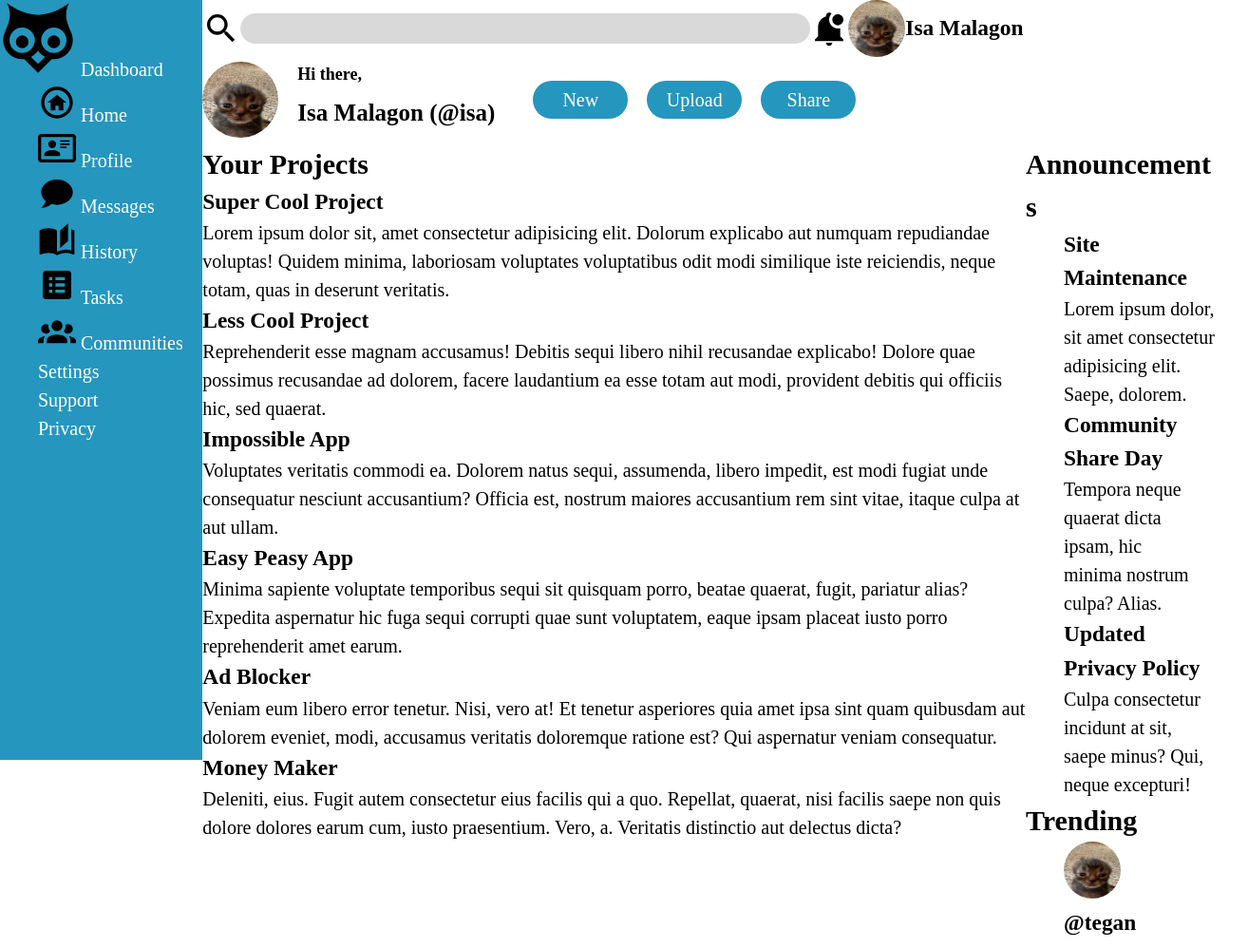
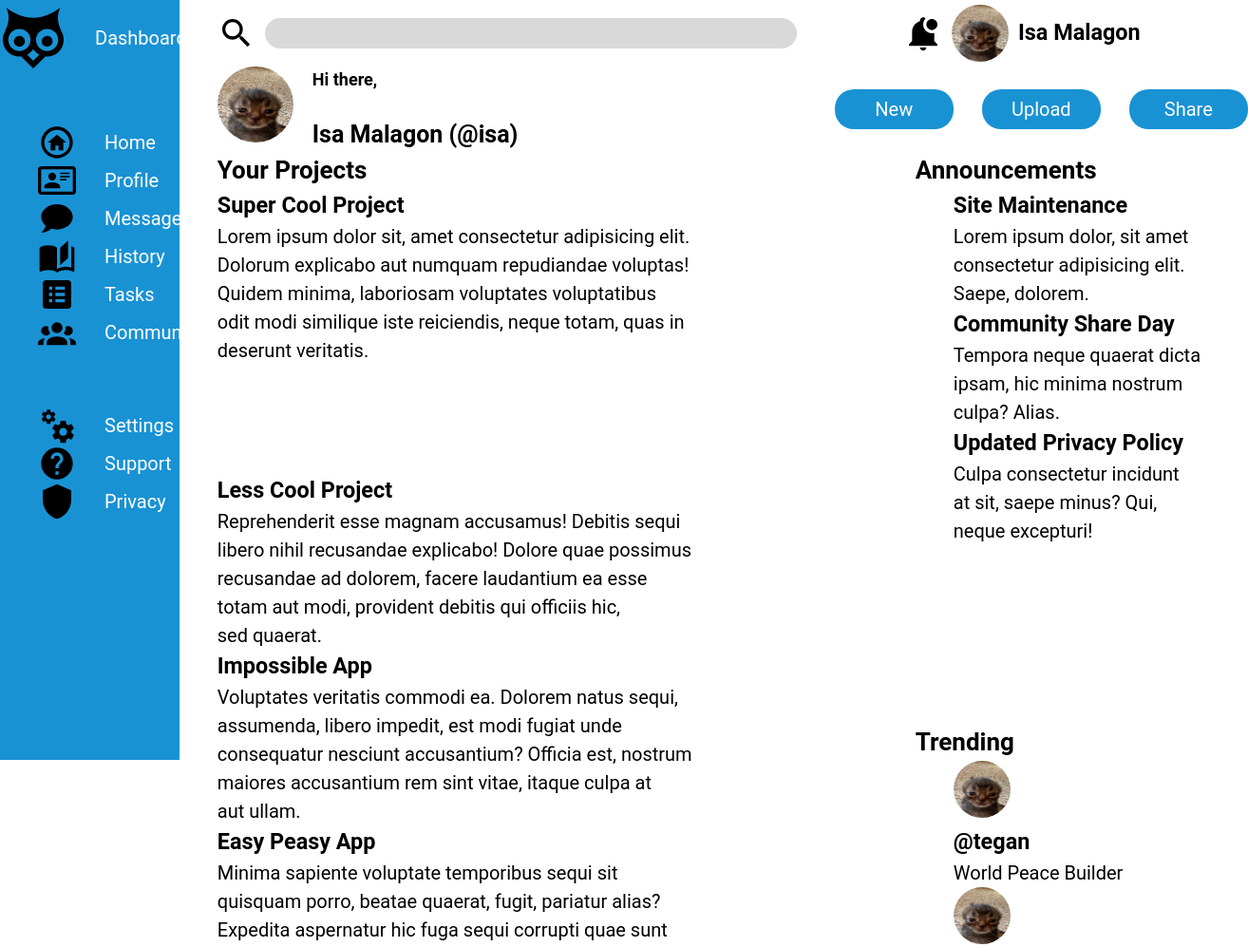
Before and after one commit to Kauboimausu/odin-admin-dashboard, a plain HTML site: page index.html in a window 1280 px wide. Shown: the top 997 px of the page at 95% size, 1314 px wide, since content can reach past the window. Drawn offline with Linux system fonts and the light colour scheme.

Commit message:
Added more to the css, header had to be restructured to grid as instructed and a lot of tweaks were made, still needs a lot of work

```diff
--- a/index.html
+++ b/index.html
@@ -9,23 +9,27 @@
 <body>
 
     <div class="sidebar">
+
         <div class="logo">
             <img class="logo-img" src="sources/owl.svg" alt="The logo, a stylized image of an owl">
-            Dashboard
+            <p>Dashboard</p>
         </div>
+
         <ul class="nav-options">
-            <li><img class="icon" src="sources/home-circle-outline.svg" alt="Home Icon"> Home</li>
-            <li><img src="sources/card-account-details-outline.svg" alt="An ID icon" class="icon"> Profile</li>
-            <li><img src="sources/chat.svg" alt="Chat icon" class="icon"> Messages</li>
-            <li><img src="sources/book-open-page-variant.svg" alt="Book icon" class="icon"> History</li>
-            <li><img src="sources/list-box.svg" alt="List icon" class="icon"> Tasks</li>
-            <li><img src="sources/account-group.svg" alt="Community icon" class="icon"> Communities</li>
+            <li><img class="icon" src="sources/home-circle-outline.svg" alt="Home Icon"> <p>Home</p></li>
+            <li><img src="sources/card-account-details-outline.svg" alt="An ID icon" class="icon"> <p>Profile</p></li>
+            <li><img src="sources/chat.svg" alt="Chat icon" class="icon"> <p>Messages</p></li>
+            <li><img src="sources/book-open-page-variant.svg" alt="Book icon" class="icon"> <p>History</p></li>
+            <li><img src="sources/list-box.svg" alt="List icon" class="icon"> <p>Tasks</p></li>
+            <li><img src="sources/account-group.svg" alt="Community icon" class="icon"> <p>Communities</p></li>
         </ul>
+
         <ul class="support-options">
-            <li>Settings</li>
-            <li>Support</li>
-            <li>Privacy</li>
+            <li><img src="sources/cogs.svg" alt="Gear icon" class="icon"><p>Settings</p></li>
+            <li><img src="sources/help-circle.svg" alt="Question mark icon" class="icon"><p>Support</p></li>
+            <li><img src="sources/shield.svg" alt="Shield icon" class="icon"><p>Privacy</p></li>
         </ul>
+
     </div>
 
     <div class="content-body">
@@ -35,13 +39,14 @@
             <div class="search-bar">
                 <img src="sources/magnify.svg" alt="A magnifying glass" class="icon">
                 <input type="text" class="search">
+            </div>
+
+            <div class="user-info">
                 <img src="sources/bell-badge.svg" alt="A bell" class="icon">
                 <img src="sources/onion.jpg" alt="User profile picture" class="small-pfp">
                 <h3>Isa Malagon</h3>
             </div>
 
-
-            <div class="post-bar">
 
             <div class="profile-welcome">
                 <img class="user-pfp" src="sources/onion.jpg" alt="User profile picture">
@@ -54,8 +59,6 @@
                 <li><button>Upload</button></li>
                 <li><button>Share</button></li>
             </ul>
-
-            </div>
 
         </div>
 
--- a/style.css
+++ b/style.css
@@ -20,10 +20,12 @@
 :root {
     font-size: 20px;
 
-    --background-blue: rgb(37, 150, 190);
+    --background-blue: rgb(25, 146, 212);
     --secondary-text-color: rgb(191, 191, 191);
     --search-bar-background-color: rgb(217, 217, 217);
     --sidebar-text-color: white;
+
+    font-family: Roboto, system-ui;
 }
 
 body {
@@ -59,16 +61,6 @@ h1, h2, h3, h4, h5, h6 {
   isolation: isolate;
 }
 
-.logo-img {
-    width: 4rem;
-    width: 4rem;
-}
-
-.nav-logos {
-    width: 2rem;
-    height: 2rem;
-}
-
 ul {
     list-style-type: none;
 }
@@ -82,40 +74,81 @@ body {
 .sidebar {
     grid-column: 1;
     grid-row: 1;
+
     background-color: var(--background-blue);
     color: var(--sidebar-text-color);
+
+    display: grid;
+    grid-template-rows: 80px 2fr 3fr;
+    row-gap: 50px;
 }
+
+.logo
+,.sidebar li {
+    display: flex;
+    align-items: center;
+}
+
+.sidebar p {
+    margin-left: 30px;
+}
+
+
 
 .content-body {
     grid-column: 2;
     grid-row: 1;
     display: grid;
-    grid-template-rows: 150px 1fr;
+    grid-template-rows: 160px 1fr;
+    padding-left: 40px;
 }
 
 .header-bar {
     grid-column: 1/-1;
     grid-row: 1;
-    display: flex;
-    flex-direction: column;
+    display: grid;
+    grid-template-columns: 3fr 2fr;
+    grid-template-rows: 70px 90px;
 }
 
 .search-bar {
-    flex: 1;
+    grid-row: 1;
+    grid-column: 1;
     display: flex;
     align-items: center;
+    gap: 10px;
 }
 
-.post-bar {
-    flex: 2;
+.user-info {
+    grid-row: 1;
+    grid-column: 2;
     display: flex;
     align-items: center;
+    justify-content: center;
+    gap: 10px;
 }
 
+.user-info > h3 {
+    display: inline;
+}
+
+.profile-welcome {
+    grid-row: 2;
+    grid-column: 1;
+    display: grid;
+    grid-template-columns: 4rem 1fr;
+    grid-template-rows: 1fr;
+    column-gap: 20px;
+}
+
+
 .post-actions {
+    grid-row: 2;
+    grid-column: 2;
     display: flex;
-    flex-direction: row;
-    gap: 20px;
+    align-items: center;
+    justify-content: center;
+    gap: 30px;
 }
 
 .post-actions button{
@@ -124,15 +157,8 @@ body {
     border: none;
     border-radius: 20px;
     font-size: 1rem;
-    width: 100px;
-    padding: 5px;
-}
-
-.profile-welcome {
-    display: inline grid;
-    grid-column: 80px 100px;
-    grid-row: 30px 50px;
-    column-gap: 20px;
+    width: 125px;
+    padding: 6px;
 }
 
 .content-section{
@@ -140,12 +166,18 @@ body {
     grid-row: 2/-1;
     display: grid;
     grid-template-rows: repeat(2, 1fr);
-    grid-template-columns: 1fr 200px;
+    grid-template-columns: 1fr 350px;
 }
 
 .projects {
     grid-column: 1;
     grid-row: 1/-1;
+}
+
+.project-cards {
+    display: grid;
+    grid-template-columns: repeat(auto-fit, 500px);
+    grid-template-rows: repeat(auto-fit, 300px);
 }
 
 .announcements {
@@ -161,6 +193,17 @@ body {
 .icon {
     width: 2rem;
     height: 2rem;
+}
+
+.logo-img {
+    width: 3.5rem;
+    width: 3.5rem;
+}
+
+.projects-title,
+.announcements-title,
+.trending-title {
+    font-size: 1.3rem;
 }
 
 .search{
```
Lines whose indentation alone changed are shown as unchanged.
